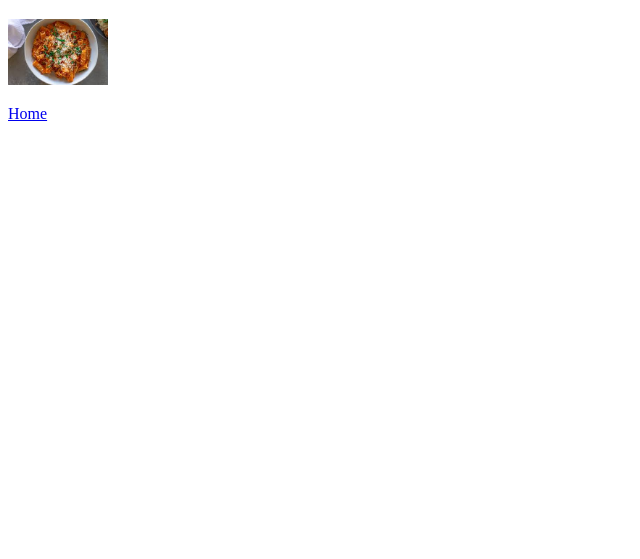
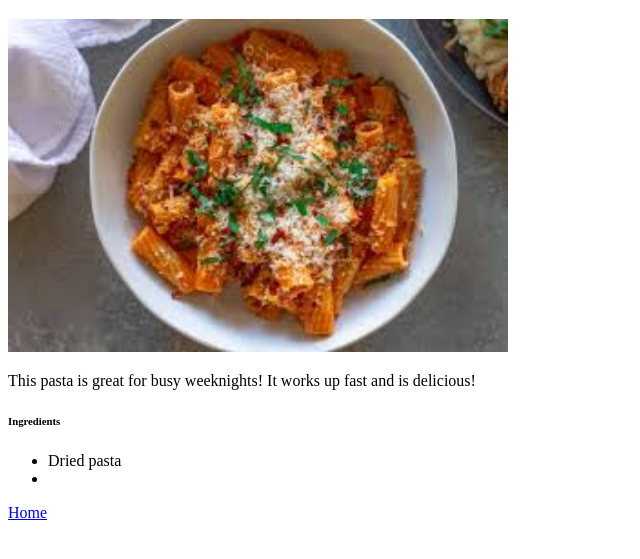
Before and after one commit to miacc05/odin-recipes, a plain HTML site: page recipes/spicy-pasta.html in a window 1280 px wide. Shown: the part 61-620 px from the top of the page, without its empty margins (0-640 px from the left). Drawn offline with Linux system fonts and the light colour scheme.

Commit message:
added text to pasta recipe

```diff
--- a/recipes/spicy-pasta.html
+++ b/recipes/spicy-pasta.html
@@ -8,7 +8,14 @@
 
     <body>
         <h1>Spicy Vodka Pasta Recipe</h1>
-        <img src="../images/pasta-image.jpeg" width="100">
+        <img src="../images/pasta-image.jpeg" width="500">
+        <p>This pasta is great for busy weeknights! It works up fast and is delicious!</p>
+
+        <h6>Ingredients</h6>
+        <ul>
+            <li>Dried pasta<li>
+
+        </ul>
 
 
         <p><a href="../index.html">Home</a></p>
```
